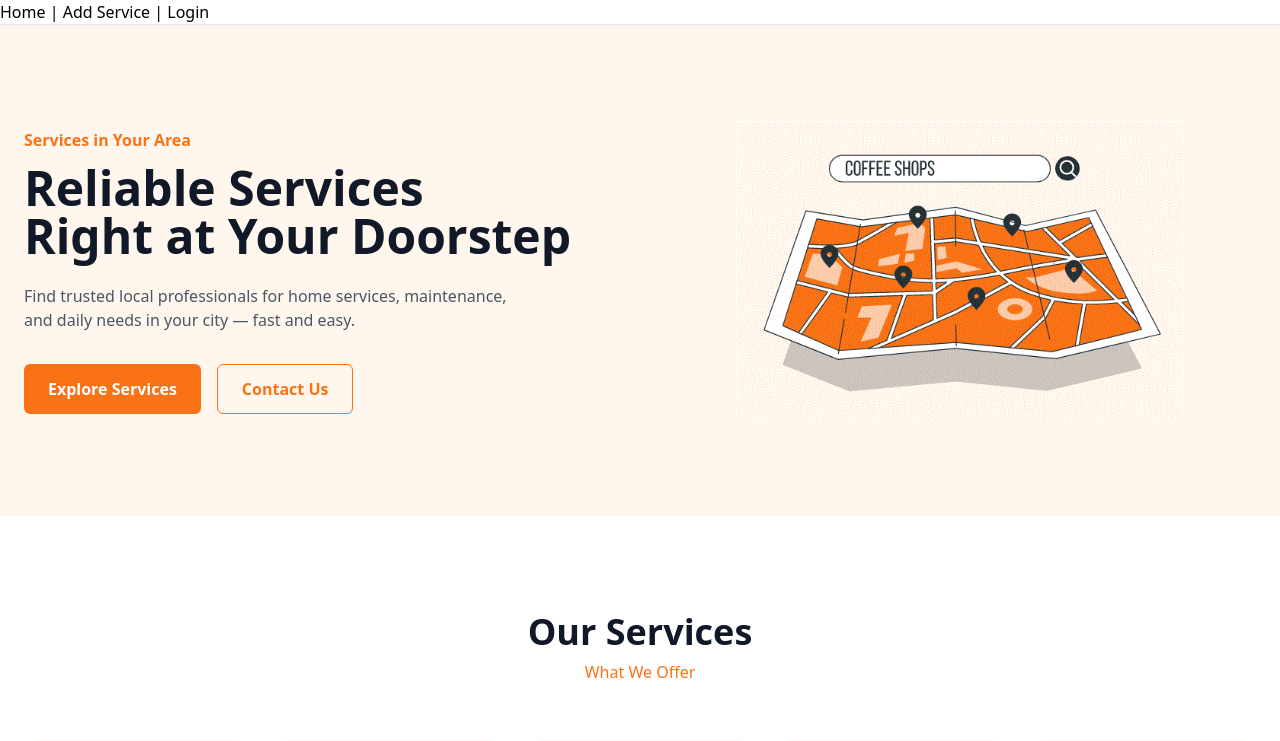
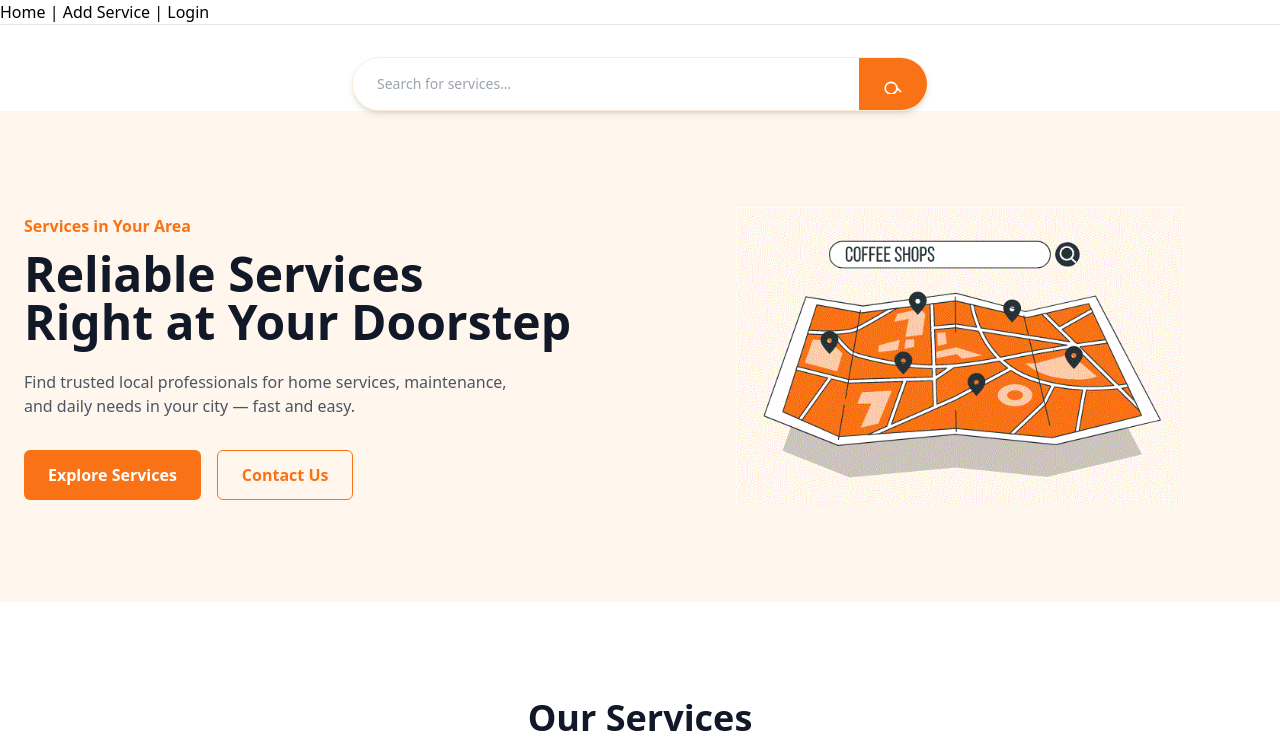
Before and after one commit to DanahAlAbdallah/Kfarjouz-Service, an Angular app: page / in a window 1280 px wide. Shown: the top 741 px of the page. Built offline with nearby package versions, Linux system fonts and the light colour scheme.

Commit message:
search funct and design

```diff
--- a/src/app/pages/home/home.component.html
+++ b/src/app/pages/home/home.component.html
@@ -1,4 +1,4 @@
-<!-- <app-search-bar></app-search-bar> -->
+<app-search-bar></app-search-bar>
 <app-hero></app-hero>
 <app-services-preview></app-services-preview>
 <!-- <app-cta></app-cta> -->
```
